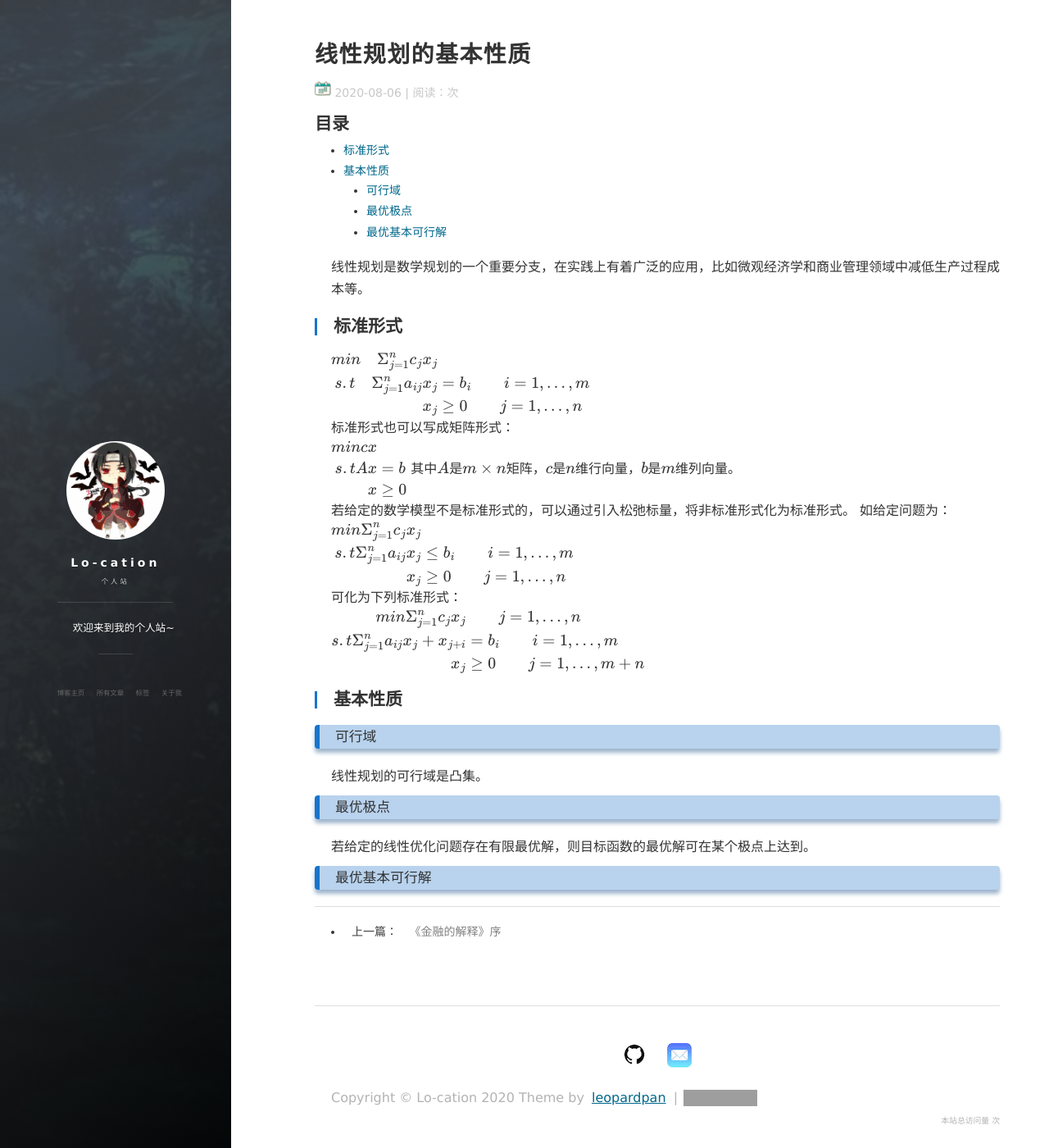
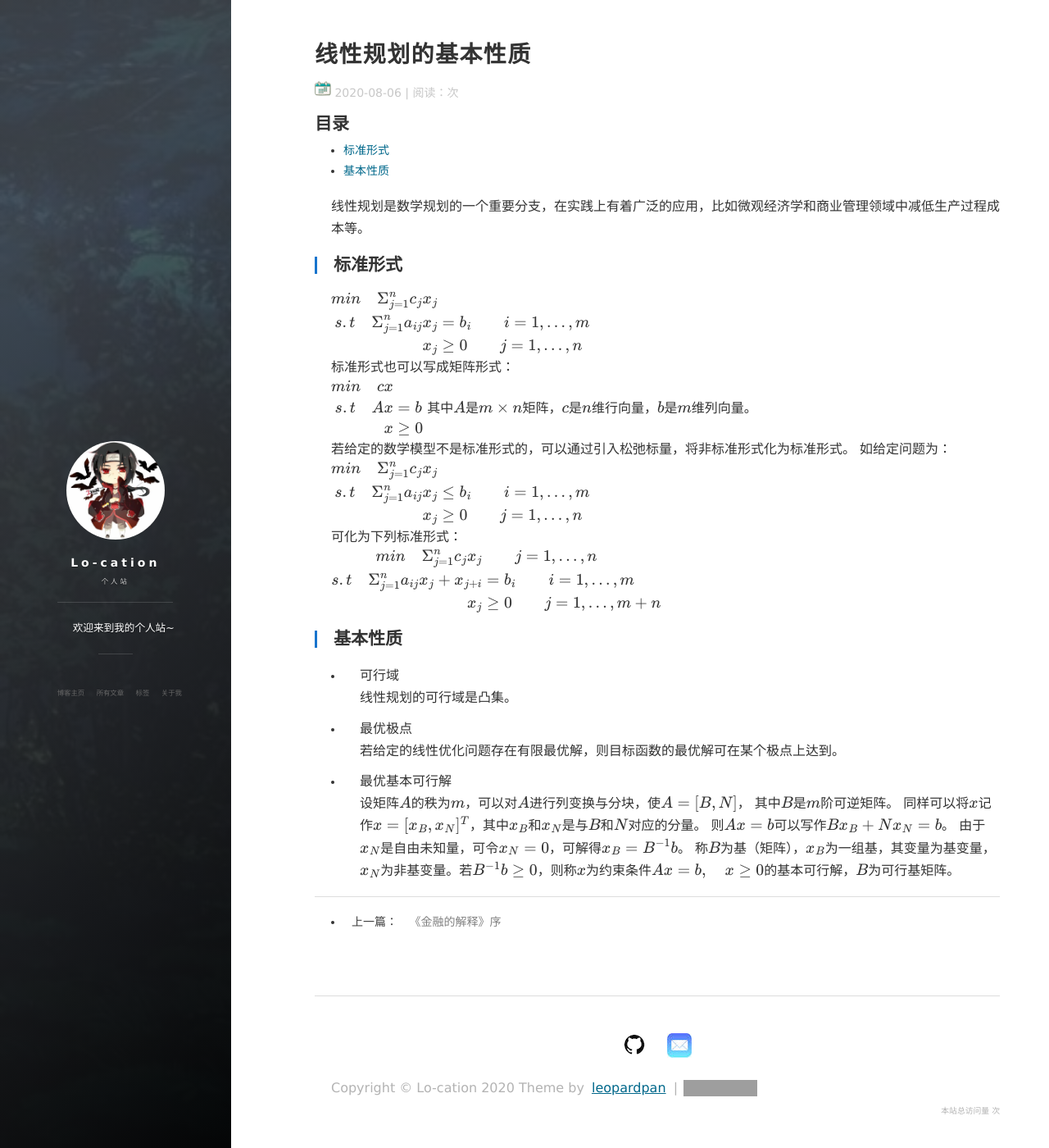
Before and after one commit to lo-cation/lo-cation.github.io, a Jekyll site: the page built from _posts/2020-08-06-simplex.md, in a window 1280 px wide and 1400 px high. Shown: the whole window at 82% size. Built offline with Jekyll 4.4.1, drawn with Linux system fonts in a browser that asks for light colours; nearby versions of some CDN libraries; comment, search, counter and statistics services are not loaded; grey boxes are pictures that could not be loaded.

Commit message:
Add files via upload

```diff
--- a/_posts/2020-08-06-simplex.md
+++ b/_posts/2020-08-06-simplex.md
@@ -16,8 +16,8 @@ $$
 标准形式也可以写成矩阵形式：
 $$
 \begin{align}
-min cx\\
-s.t Ax &= b\\
+min \quad cx\\
+s.t \quad Ax &= b\\
 x &\geq 0
 \end{align}
 $$
@@ -26,26 +26,31 @@ $$
 如给定问题为：
 $$
 \begin{align}
-min \Sigma_{j=1}^{n}c_{j}x_{j} &\\
-s.t \Sigma_{j=1}^{n}a_{ij}x_{j} &\leq b_{i} \qquad i = 1,...,m\\
+min \quad \Sigma_{j=1}^{n}c_{j}x_{j} &\\
+s.t \quad \Sigma_{j=1}^{n}a_{ij}x_{j} &\leq b_{i} \qquad i = 1,...,m\\
 x_{j} &\geq 0 \qquad j=1,...,n
 \end{align}
 $$
 可化为下列标准形式：
 $$
 \begin{align}
-min \Sigma_{j=1}^{n}c_{j}x_{j} & \qquad j=1,...,n\\
-s.t \Sigma_{j=1}^{n}a_{ij}x_{j} + x_{j+i} &= b_{i} \qquad i = 1,...,m\\
+min \quad \Sigma_{j=1}^{n}c_{j}x_{j} & \qquad j=1,...,n\\
+s.t \quad \Sigma_{j=1}^{n}a_{ij}x_{j} + x_{j+i} &= b_{i} \qquad i = 1,...,m\\
 x_{j} &\geq 0 \qquad j=1,...,m+n\\
 \end{align}
 $$
 
 ## 基本性质
 
-### 可行域
+* 可行域
 线性规划的可行域是凸集。
 
-### 最优极点
+* 最优极点
 若给定的线性优化问题存在有限最优解，则目标函数的最优解可在某个极点上达到。
 
-### 最优基本可行解
+* 最优基本可行解
+设矩阵$A$的秩为$m$，可以对$A$进行列变换与分块，使$A = [B,N]$， 其中$B$是$m$阶可逆矩阵。
+同样可以将$x$记作$x = [x_B, x_N]^T$，其中$x_B$和$x_N$是与$B$和$N$对应的分量。
+则$Ax=b$可以写作$Bx_B+Nx_N=b$。
+由于$x_N$是自由未知量，可令$x_N=0$，可解得$x_B = B^{-1}b$。
+称$B$为基（矩阵），$x_B$为一组基，其变量为基变量，$x_N$为非基变量。若$B^{-1}b \geq 0$，则称$x$为约束条件$Ax=b, \quad x\geq 0$的基本可行解，$B$为可行基矩阵。
```
